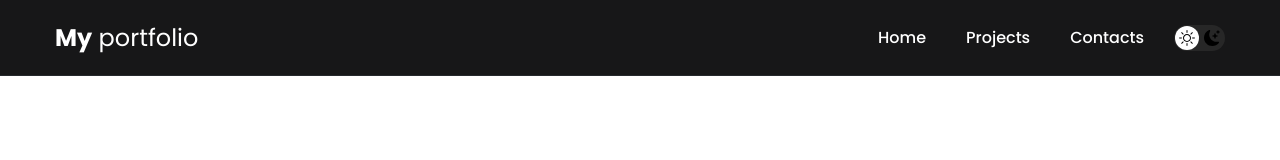
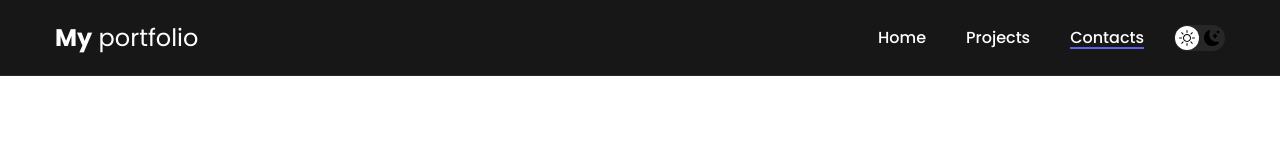
Before and after one commit to batalovmv/portfolioPage, a React (Vite) app: page /contacts in a window 1280 px wide. Shown: the top 160 px of the page. Built offline with nearby package versions, Linux system fonts and the light colour scheme.

Commit message:
изменил пути ссылок

```diff
--- a/src/components/navbar/Navbar.tsx
+++ b/src/components/navbar/Navbar.tsx
@@ -9,7 +9,7 @@ const Navbar = () => {
 		<nav className="nav">
 			<div className="container">
 				<div className="nav-row">
-					<NavLink to="portfolioPage/" className="logo">
+					<NavLink to="/" className="logo">
 						<strong>My</strong> portfolio
 					</NavLink>
 
@@ -17,14 +17,14 @@ const Navbar = () => {
 
 					<ul className="nav-list">
 						<li className="nav-list__item">
-                            <AnimatedLink name="Home" to="portfolioPage/" />
+                            <AnimatedLink name="Home" to="/" />
 						</li>
 
 						<li className="nav-list__item">
-                            <AnimatedLink name="Projects" to="portfolioPage/projects" />
+                            <AnimatedLink name="Projects" to="/projects" />
 						</li>
 						<li className="nav-list__item">
-                            <AnimatedLink name="Contacts" to="portfolioPage/contacts" />
+                            <AnimatedLink name="Contacts" to="/contacts" />
 						</li>
 					</ul>
 				</div>
```
